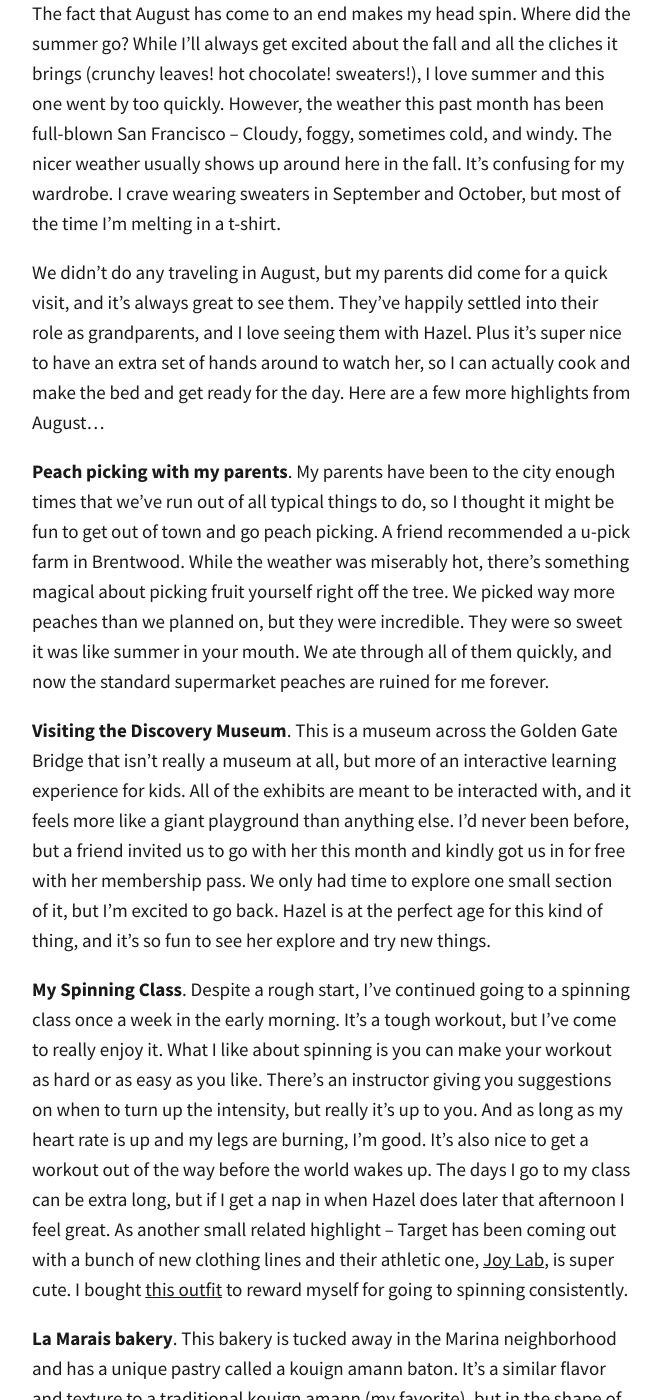
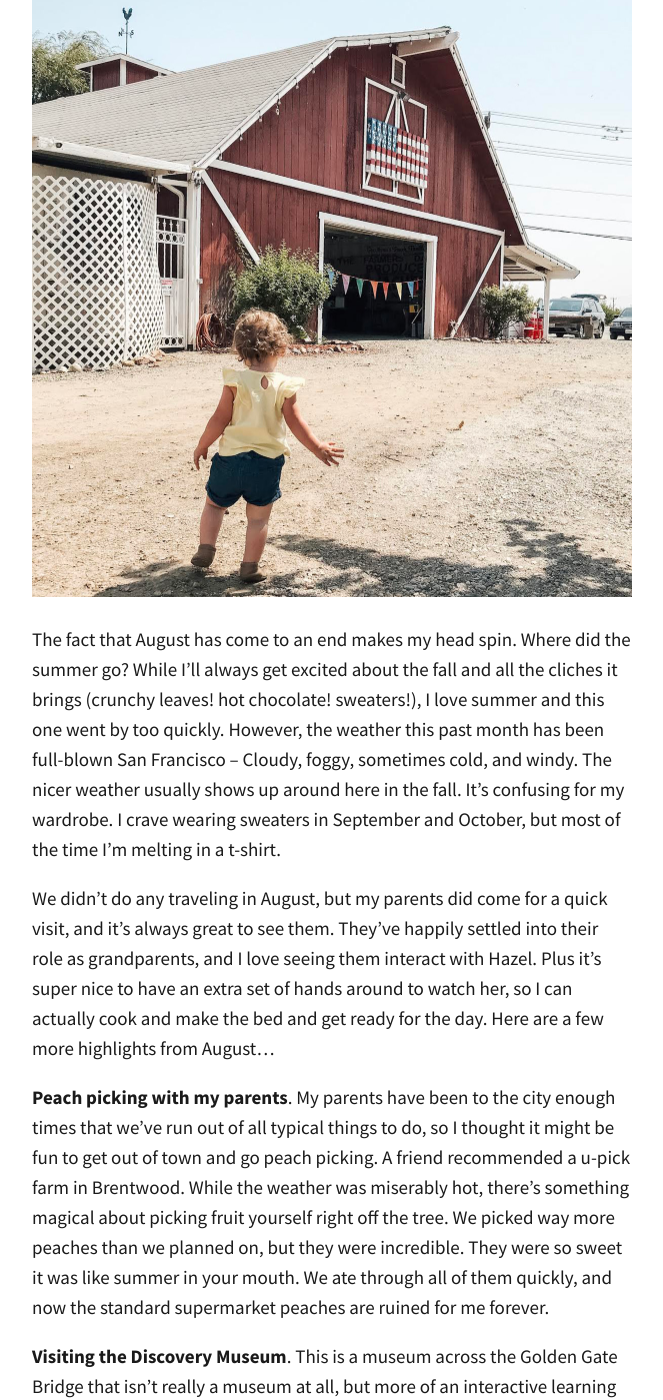
Before and after one commit to totiffany/totiffany.github.io, a Jekyll site: the page built from _posts/2018-08-31-5-Highlights-From-August.md, in a window 1280 px wide and 1400 px high, scrolled down 405 px. Shown: the whole window, without its empty margins (308-971 px from the left). Built offline with Jekyll 4.4.1, drawn with Linux system fonts in a browser that asks for light colours; our own code applies the rules of GitHub Pages for plain Markdown files; comment, search, counter and statistics services are not loaded.

Commit message:
Update 2018-08-31-5-Highlights-From-August.md

```diff
--- a/_posts/2018-08-31-5-Highlights-From-August.md
+++ b/_posts/2018-08-31-5-Highlights-From-August.md
@@ -2,9 +2,11 @@
 published: true
 description: "The fact that August has come to an end makes my head spin. Where did the summer go? While I'll always get excited about the fall and all the cliches it brings (crunchy leaves! hot chocolate! sweaters!), I love summer and this one went by too quickly. However, the weather this past month has been full-blown San Francisco –\_Cloudy, foggy, sometimes cold, and windy. The nicer weather usually shows up around here in the fall. It's confusing for my wardrobe. I crave wearing sweaters in September and October, but most of the time I'm melting in a t-shirt."
 ---
+![peach-picking-brentwood.jpg]({{site.baseurl}}/img/peach-picking-brentwood.jpg)
+
 The fact that August has come to an end makes my head spin. Where did the summer go? While I'll always get excited about the fall and all the cliches it brings (crunchy leaves! hot chocolate! sweaters!), I love summer and this one went by too quickly. However, the weather this past month has been full-blown San Francisco – Cloudy, foggy, sometimes cold, and windy. The nicer weather usually shows up around here in the fall. It's confusing for my wardrobe. I crave wearing sweaters in September and October, but most of the time I'm melting in a t-shirt.
 
-We didn't do any traveling in August, but my parents did come for a quick visit, and it's always great to see them. They've happily settled into their role as grandparents, and I love seeing them with Hazel. Plus it's super nice to have an extra set of hands around to watch her, so I can actually cook and make the bed and get ready for the day. Here are a few more highlights from August...
+We didn't do any traveling in August, but my parents did come for a quick visit, and it's always great to see them. They've happily settled into their role as grandparents, and I love seeing them interact with Hazel. Plus it's super nice to have an extra set of hands around to watch her, so I can actually cook and make the bed and get ready for the day. Here are a few more highlights from August...
 
 **Peach picking with my parents**. My parents have been to the city enough times that we've run out of all typical things to do, so I thought it might be fun to get out of town and go peach picking. A friend recommended a u-pick farm in Brentwood. While the weather was miserably hot, there's something magical about picking fruit yourself right off the tree. We picked way more peaches than we planned on, but they were incredible. They were so sweet it was like summer in your mouth. We ate through all of them quickly, and now the standard supermarket peaches are ruined for me forever.
 
```
